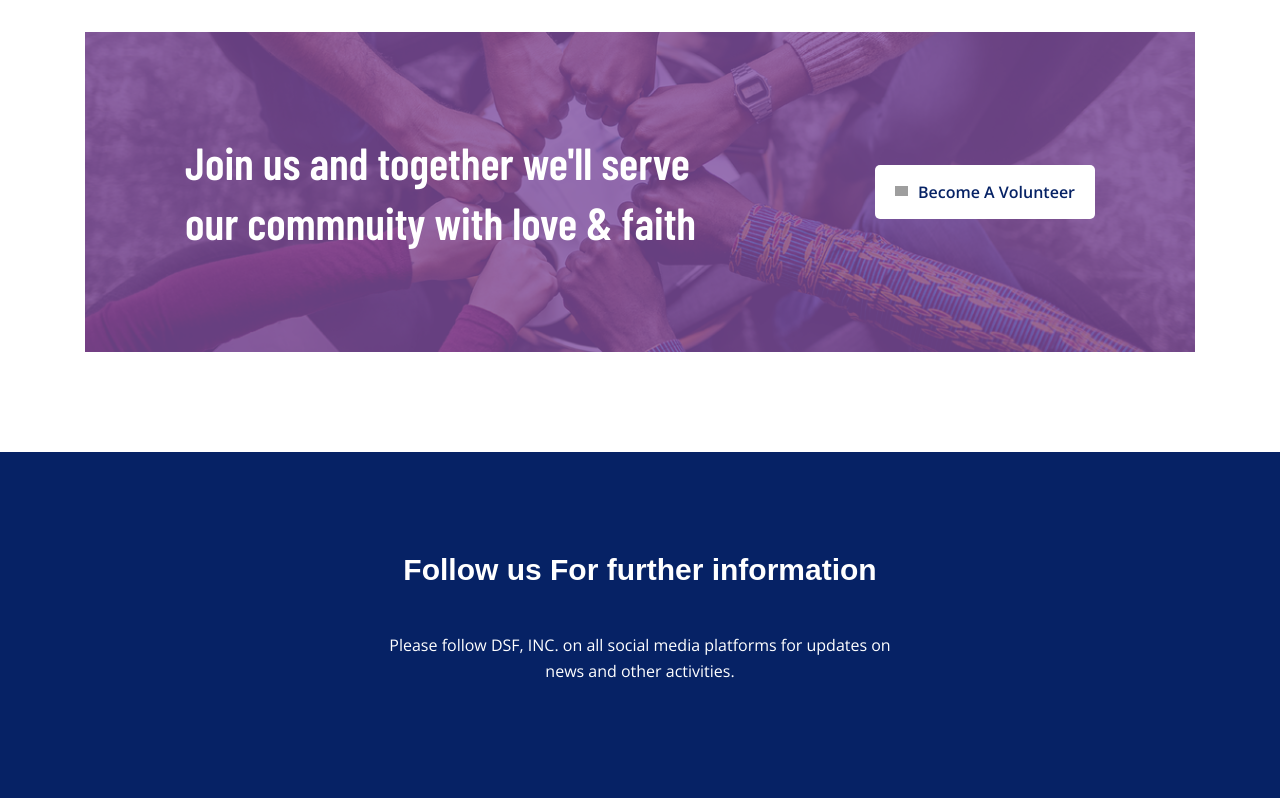
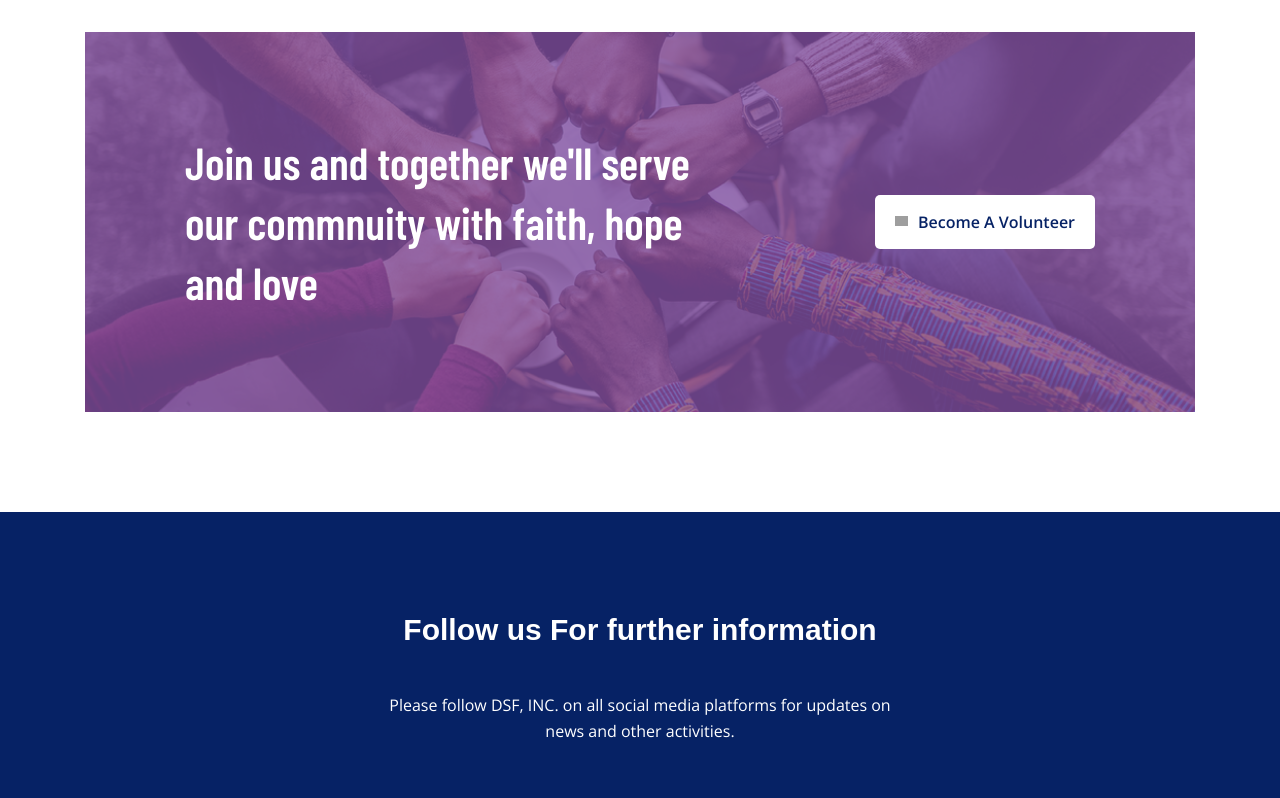
Before and after one commit to georgeokez/-dsfi-website, a Next.js app: page /TeamPage in a window 1280 px wide. Shown: the part 2840-3638 px from the top of the page. Built offline with nearby package versions, Linux system fonts and the light colour scheme; grey boxes are pictures that could not be loaded; a web font is replaced by a local one.

Commit message:
chore: final changes completed for website

```diff
--- a/components/utils/contents.js
+++ b/components/utils/contents.js
@@ -36,7 +36,7 @@ export const addon1 = {
 export const addon2 = {
   content2:
     "We will promote and encourage healing for victims and survivors of Domestic Violence or any other form of abuse (i.e., verbal, physical, emotional, sexual, neglect, etc.). Case management services, advocates, advisors and counselors will assist with the healing process of those suffering individuals.",
-  title2: "DSF, Inc. wil encourage healing",
+  title2: "DSF, Inc. will encourage healing",
 };
 
 export const addon3 = {
@@ -54,7 +54,7 @@ export const addon3 = {
 
 export const addon4 = {
   content4:
-    "We provide case management services throughout Maryland and Washington, D.C. that share in our mission and vision.",
+    "We provide services and programs throughout Maryland and Washington, D.C. that share in our mission and vision.",
   content4Items: [
     "Case Management",
     "Advisory",
@@ -66,7 +66,7 @@ export const addon4 = {
     "Spiritual Developement",
     "Self-esteem Development",
   ],
-  title4: "DSF, Inc. will provide Case Management Services",
+  title4: "DSF, Inc. will provide services and programs",
 };
 
 export const aboutContentOne =
--- a/components/world/index.js
+++ b/components/world/index.js
@@ -1,24 +1,30 @@
-import Link from 'next/link'
+import Link from "next/link";
 
 const WorldSection = (props) => {
-
-    const ClickHandler = () =>{
+  const ClickHandler = () => {
     window.scrollTo(10, 0);
-     }
-    return(
+  };
+  return (
     <div className={`wpo-world-area ${props.worldclass}`}>
       <div className="container">
         <div className="row">
           <div className="col-12 pb100">
             <div className="wpo-world-section">
-                            <h2>Join us and together we'll serve our commnuity with love & faith</h2>
-                            <Link onClick={ClickHandler} href="/VolunteerPage"><a><img src='images/team/1.png' alt=""/>   Become A Volunteer</a></Link>
+              <h2>
+                Join us and together we'll serve our commnuity with faith, hope
+                and love
+              </h2>
+              <Link onClick={ClickHandler} href="/VolunteerPage">
+                <a>
+                  <img src="images/team/1.png" alt="" /> Become A Volunteer
+                </a>
+              </Link>
             </div>
           </div>
         </div>
       </div>
     </div>
-    )
-}
+  );
+};
 
 export default WorldSection;
--- a/pages/AboutPage/index.js
+++ b/pages/AboutPage/index.js
@@ -6,7 +6,6 @@ import Mission from "../../components/mission";
 import About from "../../components/about";
 import AboutAddOns from "../../components/about/addons/AboutAddOns";
 import CaseSlide from "../../components/case";
-import CounterSection from "../../components/counter";
 import TeamSection from "../../components/team";
 import Footer from "../../components/footer";
 import Scrollbar from "../../components/scrollbar";
@@ -24,7 +23,6 @@ const AboutPage = () => {
       <Mission subclass={"section-padding"} />
       <About />
       <AboutAddOns />
-      {/* <CounterSection/> */}
       <CaseSlide />
       <TeamSection />
       <Footer />
```
Also changed, not shown: 2 other files (tests, documents, lock files or other folders). Lines whose indentation alone changed are shown as unchanged.
